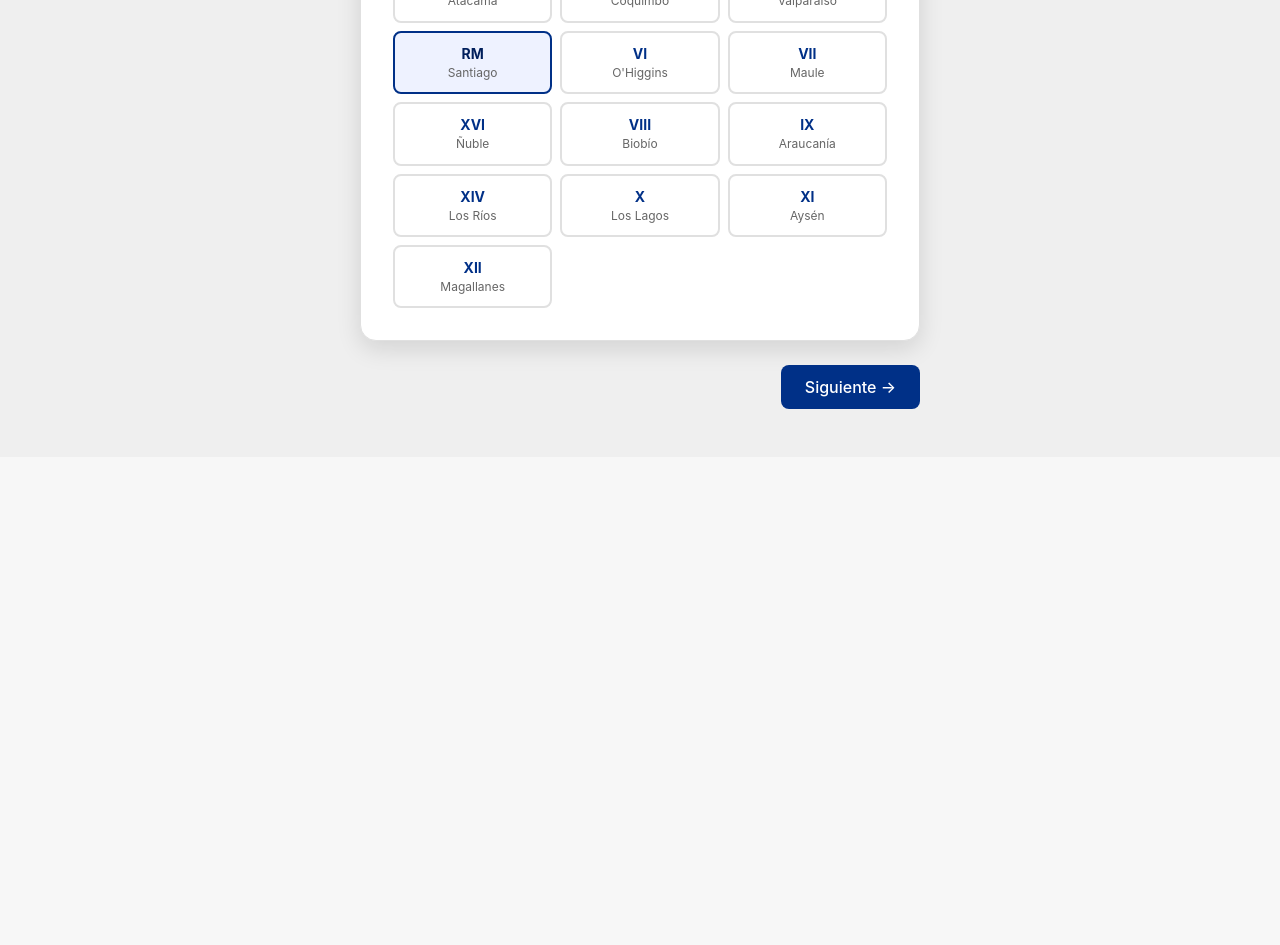
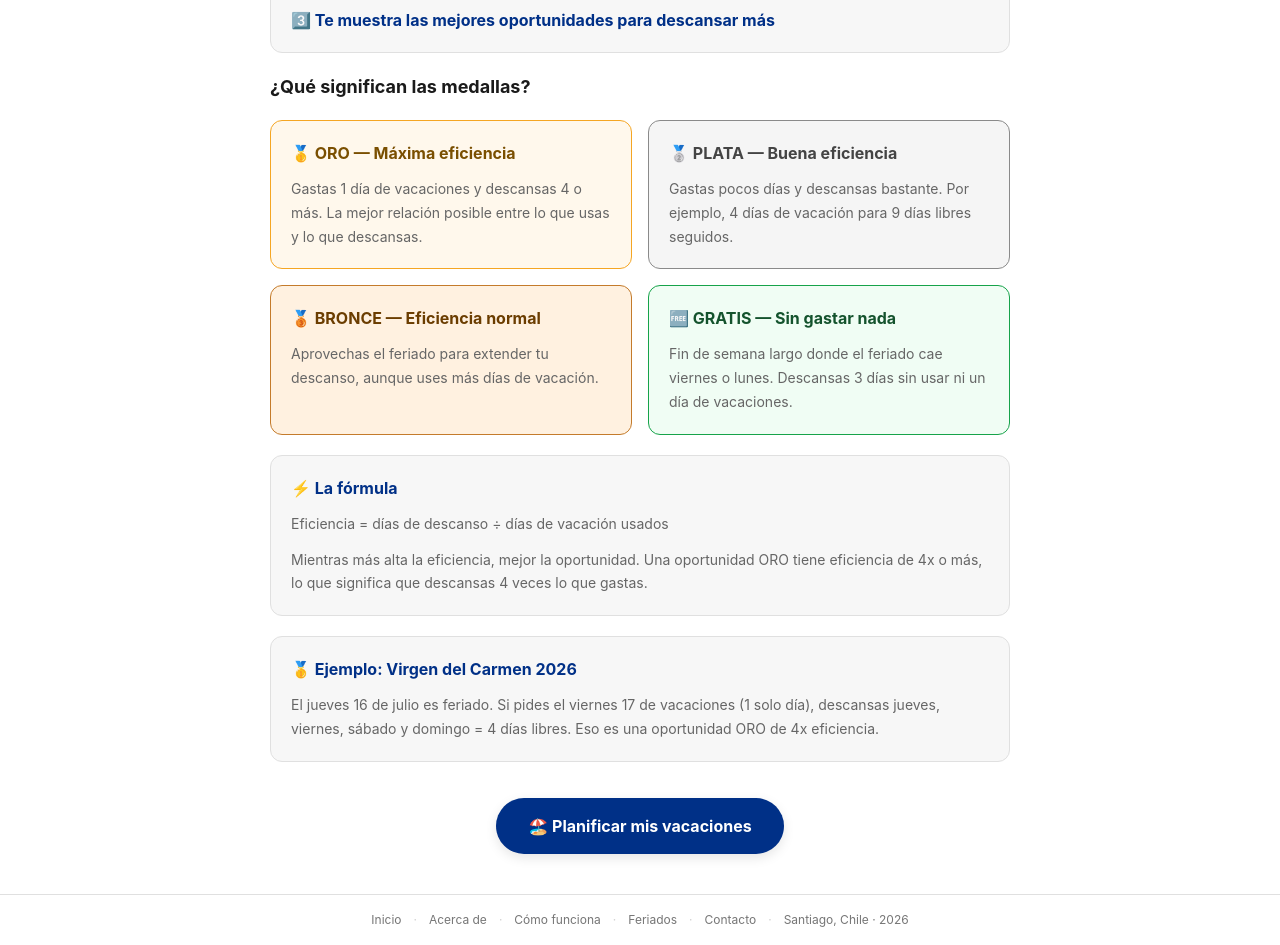
Before and after one commit to mvargascode/vacaciones-chile, a React (Vite) app: page /como-funciona in a window 1280 px wide. Shown: the part 440-1385 px from the top of the page. Before the commit the page ends 897 px from the top, so only its background shows below. Built offline with nearby package versions, Linux system fonts and the light colour scheme.

Commit message:
feat: agrega página /como-funciona con explicación de medallas

```diff
--- a/src/App.tsx
+++ b/src/App.tsx
@@ -7,6 +7,7 @@ import { DashboardScreen } from './features/dashboard/DashboardScreen'
 import { AcercaDe } from './features/pages/AcercaDe'
 import { Contacto } from './features/pages/Contacto'
 import { FeriadosChile } from './features/pages/FeriadosChile'
+import { ComoFunciona } from './features/pages/ComoFunciona'
 import { Links } from './features/pages/Links'
 import { IOSInstallBanner } from './components/ui'
 
@@ -35,6 +36,7 @@ function App() {
       <Route path="/acerca-de" element={<AcercaDe />} />
       <Route path="/contacto"  element={<Contacto />} />
       <Route path="/feriados-chile" element={<FeriadosChile />} />
+      <Route path="/como-funciona" element={<ComoFunciona />} />
       <Route path="/links" element={<Links />} />
       <Route path="*" element={
         <>
--- a/src/features/dashboard/DashboardScreen.tsx
+++ b/src/features/dashboard/DashboardScreen.tsx
@@ -312,6 +312,8 @@ export function DashboardScreen() {
           <span className={styles.footerSep}>·</span>
           <Link to="/acerca-de" className={styles.footerLink}>Acerca de</Link>
           <span className={styles.footerSep}>·</span>
+          <Link to="/como-funciona" className={styles.footerLink}>Cómo funciona</Link>
+          <span className={styles.footerSep}>·</span>
           <Link to="/feriados-chile" className={styles.footerLink}>Feriados</Link>
           <span className={styles.footerSep}>·</span>
           <Link to="/contacto" className={styles.footerLink}>Contacto</Link>
--- a/src/features/pages/AcercaDe.tsx
+++ b/src/features/pages/AcercaDe.tsx
@@ -91,6 +91,8 @@ export function AcercaDe() {
         <div className={styles.footerInner}>
           <Link to="/" className={styles.footerLink}>Inicio</Link>
           <span className={styles.sep}>·</span>
+          <Link to="/como-funciona" className={styles.footerLink}>Cómo funciona</Link>
+          <span className={styles.sep}>·</span>
           <Link to="/feriados-chile" className={styles.footerLink}>Feriados</Link>
           <span className={styles.sep}>·</span>
           <Link to="/contacto" className={styles.footerLink}>Contacto</Link>
--- /dev/null
+++ b/src/features/pages/ComoFunciona.module.css
@@ -0,0 +1,59 @@
+/* ── Acentos de color por medalla ─────────────────────────── */
+.tierOro {
+    border-color: var(--color-oro);
+    background: var(--color-oro-bg);
+}
+.tierOroTitle { color: var(--color-oro-text); }
+
+.tierPlata {
+    border-color: var(--color-plata);
+    background: var(--color-plata-bg);
+}
+.tierPlataTitle { color: var(--color-plata-text); }
+
+.tierBronce {
+    border-color: var(--color-bronce);
+    background: var(--color-bronce-bg);
+}
+.tierBronceTitle { color: var(--color-bronce-text); }
+
+.tierGratis {
+    border-color: var(--color-gratis);
+    background: var(--color-gratis-bg);
+}
+.tierGratisTitle { color: var(--color-gratis-text); }
+
+/* ── Sección con título destacado ─────────────────────────── */
+.sectionTitle {
+    font-size: var(--font-size-lg);
+    font-weight: var(--font-weight-bold);
+    color: var(--color-text-primary);
+    margin: 0;
+}
+
+/* ── CTA final ─────────────────────────────────────────────── */
+.ctaSection {
+    display: flex;
+    justify-content: center;
+    padding: var(--space-4) 0;
+}
+
+.ctaButton {
+    display: inline-flex;
+    align-items: center;
+    gap: var(--space-2);
+    padding: var(--space-4) var(--space-8);
+    background: var(--color-primary);
+    color: white;
+    font-size: var(--font-size-base);
+    font-weight: var(--font-weight-bold);
+    text-decoration: none;
+    border-radius: var(--radius-full);
+    box-shadow: var(--shadow-md);
+    transition: transform 0.15s, box-shadow 0.15s;
+}
+
+.ctaButton:hover {
+    transform: translateY(-1px);
+    box-shadow: var(--shadow-lg);
+}
--- /dev/null
+++ b/src/features/pages/ComoFunciona.tsx
@@ -0,0 +1,125 @@
+import { Link } from 'react-router-dom'
+import { useDocumentMeta } from '../../hooks/useDocumentMeta'
+import styles from './Page.module.css'
+import tierStyles from './ComoFunciona.module.css'
+
+const PAGE_TITLE = 'Cómo funciona Vacaciones Chile - Oro, Plata y Bronce'
+const PAGE_DESCRIPTION = 'Descubre cómo funciona Vacaciones Chile y qué significan las medallas Oro, Plata, Bronce y Gratis para aprovechar al máximo los feriados de Chile.'
+
+export function ComoFunciona() {
+  useDocumentMeta(PAGE_TITLE, PAGE_DESCRIPTION)
+
+  return (
+    <div className={`${styles.page} animate-fade-in`}>
+
+      <div className={styles.topBar}>
+        <Link to="/" className={styles.backLink}>← Inicio</Link>
+      </div>
+
+      <div className={styles.hero}>
+        <span className={styles.heroEmoji}>🏅</span>
+        <h1 className={styles.heroTitle}>¿Cómo funciona Vacaciones Chile?</h1>
+        <p className={styles.heroSubtitle}>
+          Descubre cómo aprovechar los feriados al máximo.
+        </p>
+      </div>
+
+      <main className={styles.pageContent}>
+
+        <h2 className={tierStyles.sectionTitle}>Los 3 pasos</h2>
+        <div className={styles.cardsGrid}>
+          <div className={`${styles.card} ${styles.cardFull}`}>
+            <h3 className={styles.cardTitle}>1️⃣ Ingresa tus días de vacaciones disponibles</h3>
+          </div>
+          <div className={`${styles.card} ${styles.cardFull}`}>
+            <h3 className={styles.cardTitle}>2️⃣ La app analiza todos los feriados del año</h3>
+          </div>
+          <div className={`${styles.card} ${styles.cardFull}`}>
+            <h3 className={styles.cardTitle}>3️⃣ Te muestra las mejores oportunidades para descansar más</h3>
+          </div>
+        </div>
+
+        <h2 className={tierStyles.sectionTitle}>¿Qué significan las medallas?</h2>
+        <div className={styles.cardsGrid}>
+          <div className={`${styles.card} ${tierStyles.tierOro}`}>
+            <h3 className={`${styles.cardTitle} ${tierStyles.tierOroTitle}`}>🥇 ORO — Máxima eficiencia</h3>
+            <p className={styles.cardBody}>
+              Gastas 1 día de vacaciones y descansas 4 o más. La mejor relación
+              posible entre lo que usas y lo que descansas.
+            </p>
+          </div>
+
+          <div className={`${styles.card} ${tierStyles.tierPlata}`}>
+            <h3 className={`${styles.cardTitle} ${tierStyles.tierPlataTitle}`}>🥈 PLATA — Buena eficiencia</h3>
+            <p className={styles.cardBody}>
+              Gastas pocos días y descansas bastante. Por ejemplo, 4 días de
+              vacación para 9 días libres seguidos.
+            </p>
+          </div>
+
+          <div className={`${styles.card} ${tierStyles.tierBronce}`}>
+            <h3 className={`${styles.cardTitle} ${tierStyles.tierBronceTitle}`}>🥉 BRONCE — Eficiencia normal</h3>
+            <p className={styles.cardBody}>
+              Aprovechas el feriado para extender tu descanso, aunque uses
+              más días de vacación.
+            </p>
+          </div>
+
+          <div className={`${styles.card} ${tierStyles.tierGratis}`}>
+            <h3 className={`${styles.cardTitle} ${tierStyles.tierGratisTitle}`}>🆓 GRATIS — Sin gastar nada</h3>
+            <p className={styles.cardBody}>
+              Fin de semana largo donde el feriado cae viernes o lunes.
+              Descansas 3 días sin usar ni un día de vacaciones.
+            </p>
+          </div>
+        </div>
+
+        <div className={`${styles.card} ${styles.cardFull}`}>
+          <h2 className={styles.cardTitle}>⚡ La fórmula</h2>
+          <p className={styles.cardBody}>
+            Eficiencia = días de descanso ÷ días de vacación usados
+          </p>
+          <p className={styles.cardBody}>
+            Mientras más alta la eficiencia, mejor la oportunidad. Una
+            oportunidad ORO tiene eficiencia de 4x o más, lo que significa
+            que descansas 4 veces lo que gastas.
+          </p>
+        </div>
+
+        <div className={`${styles.card} ${styles.cardFull}`}>
+          <h2 className={styles.cardTitle}>🥇 Ejemplo: Virgen del Carmen 2026</h2>
+          <p className={styles.cardBody}>
+            El jueves 16 de julio es feriado. Si pides el viernes 17 de
+            vacaciones (1 solo día), descansas jueves, viernes, sábado y
+            domingo = 4 días libres. Eso es una oportunidad ORO de 4x
+            eficiencia.
+          </p>
+        </div>
+
+        <div className={tierStyles.ctaSection}>
+          <Link to="/" className={tierStyles.ctaButton}>
+            🏖️ Planificar mis vacaciones
+          </Link>
+        </div>
+
+      </main>
+
+      <footer className={styles.footer}>
+        <div className={styles.footerInner}>
+          <Link to="/" className={styles.footerLink}>Inicio</Link>
+          <span className={styles.sep}>·</span>
+          <Link to="/acerca-de" className={styles.footerLink}>Acerca de</Link>
+          <span className={styles.sep}>·</span>
+          <Link to="/como-funciona" className={styles.footerLink}>Cómo funciona</Link>
+          <span className={styles.sep}>·</span>
+          <Link to="/feriados-chile" className={styles.footerLink}>Feriados</Link>
+          <span className={styles.sep}>·</span>
+          <Link to="/contacto" className={styles.footerLink}>Contacto</Link>
+          <span className={styles.sep}>·</span>
+          <span>Santiago, Chile · {new Date().getFullYear()}</span>
+        </div>
+      </footer>
+
+    </div>
+  )
+}
--- a/src/features/pages/Contacto.tsx
+++ b/src/features/pages/Contacto.tsx
@@ -65,6 +65,8 @@ export function Contacto() {
           <span className={styles.sep}>·</span>
           <Link to="/acerca-de" className={styles.footerLink}>Acerca de</Link>
           <span className={styles.sep}>·</span>
+          <Link to="/como-funciona" className={styles.footerLink}>Cómo funciona</Link>
+          <span className={styles.sep}>·</span>
           <Link to="/feriados-chile" className={styles.footerLink}>Feriados</Link>
           <span className={styles.sep}>·</span>
           <span>Santiago, Chile · {new Date().getFullYear()}</span>
--- a/src/features/pages/FeriadosChile.tsx
+++ b/src/features/pages/FeriadosChile.tsx
@@ -123,6 +123,8 @@ export function FeriadosChile() {
           <span className={styles.sep}>·</span>
           <Link to="/acerca-de" className={styles.footerLink}>Acerca de</Link>
           <span className={styles.sep}>·</span>
+          <Link to="/como-funciona" className={styles.footerLink}>Cómo funciona</Link>
+          <span className={styles.sep}>·</span>
           <Link to="/contacto" className={styles.footerLink}>Contacto</Link>
           <span className={styles.sep}>·</span>
           <span>Santiago, Chile · {new Date().getFullYear()}</span>
--- a/src/features/pages/Links.tsx
+++ b/src/features/pages/Links.tsx
@@ -1,26 +1,10 @@
-import { useEffect } from 'react'
 import { Link } from 'react-router-dom'
+import { useDocumentMeta } from '../../hooks/useDocumentMeta'
 import styles from './Page.module.css'
 import linkStyles from './Links.module.css'
 
 const PAGE_TITLE = 'Vacaciones Chile — Links'
 const PAGE_DESCRIPTION = 'Todos los enlaces de Vacaciones Chile: planifica tus vacaciones, revisa los feriados de Chile 2026 y 2027, y síguenos en Instagram.'
-
-function useDocumentMeta(title: string, description: string) {
-  useEffect(() => {
-    const previousTitle = document.title
-    const meta = document.querySelector('meta[name="description"]')
-    const previousDescription = meta?.getAttribute('content') ?? ''
-
-    document.title = title
-    meta?.setAttribute('content', description)
-
-    return () => {
-      document.title = previousTitle
-      meta?.setAttribute('content', previousDescription)
-    }
-  }, [title, description])
-}
 
 export function Links() {
   useDocumentMeta(PAGE_TITLE, PAGE_DESCRIPTION)
@@ -42,7 +26,7 @@ export function Links() {
             <span className={linkStyles.linkLabel}>Planificar mis vacaciones</span>
           </Link>
 
-          <Link to="/acerca-de" className={linkStyles.linkButton}>
+          <Link to="/como-funciona" className={linkStyles.linkButton}>
             <span className={linkStyles.linkIcon}>🥇</span>
             <span className={linkStyles.linkLabel}>¿Qué son Oro, Plata y Bronce?</span>
           </Link>
@@ -82,6 +66,8 @@ export function Links() {
           <span className={styles.sep}>·</span>
           <Link to="/acerca-de" className={styles.footerLink}>Acerca de</Link>
           <span className={styles.sep}>·</span>
+          <Link to="/como-funciona" className={styles.footerLink}>Cómo funciona</Link>
+          <span className={styles.sep}>·</span>
           <Link to="/feriados-chile" className={styles.footerLink}>Feriados</Link>
           <span className={styles.sep}>·</span>
           <Link to="/contacto" className={styles.footerLink}>Contacto</Link>
--- /dev/null
+++ b/src/hooks/useDocumentMeta.ts
@@ -0,0 +1,17 @@
+import { useEffect } from 'react'
+
+export function useDocumentMeta(title: string, description: string) {
+  useEffect(() => {
+    const previousTitle = document.title
+    const meta = document.querySelector('meta[name="description"]')
+    const previousDescription = meta?.getAttribute('content') ?? ''
+
+    document.title = title
+    meta?.setAttribute('content', description)
+
+    return () => {
+      document.title = previousTitle
+      meta?.setAttribute('content', previousDescription)
+    }
+  }, [title, description])
+}
```
Also changed, not shown: 1 other file (tests, documents, lock files or other folders).
